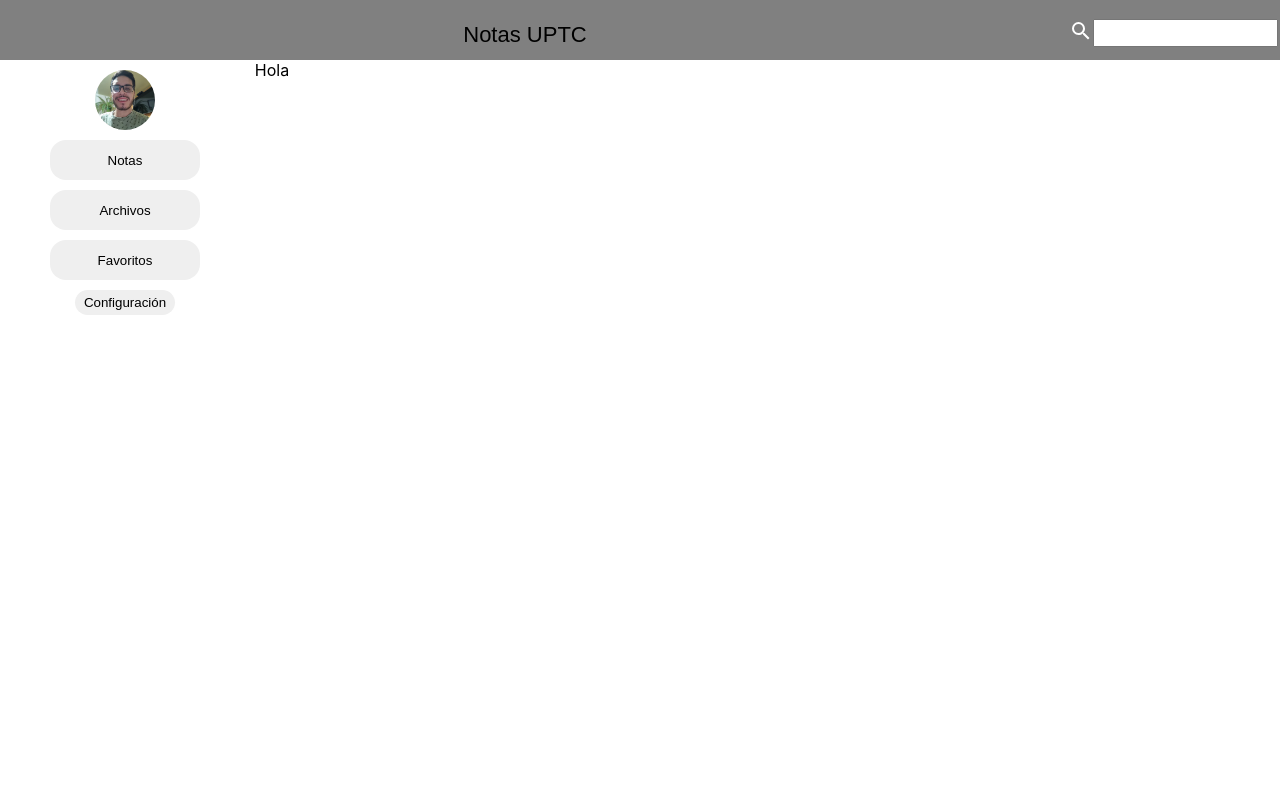
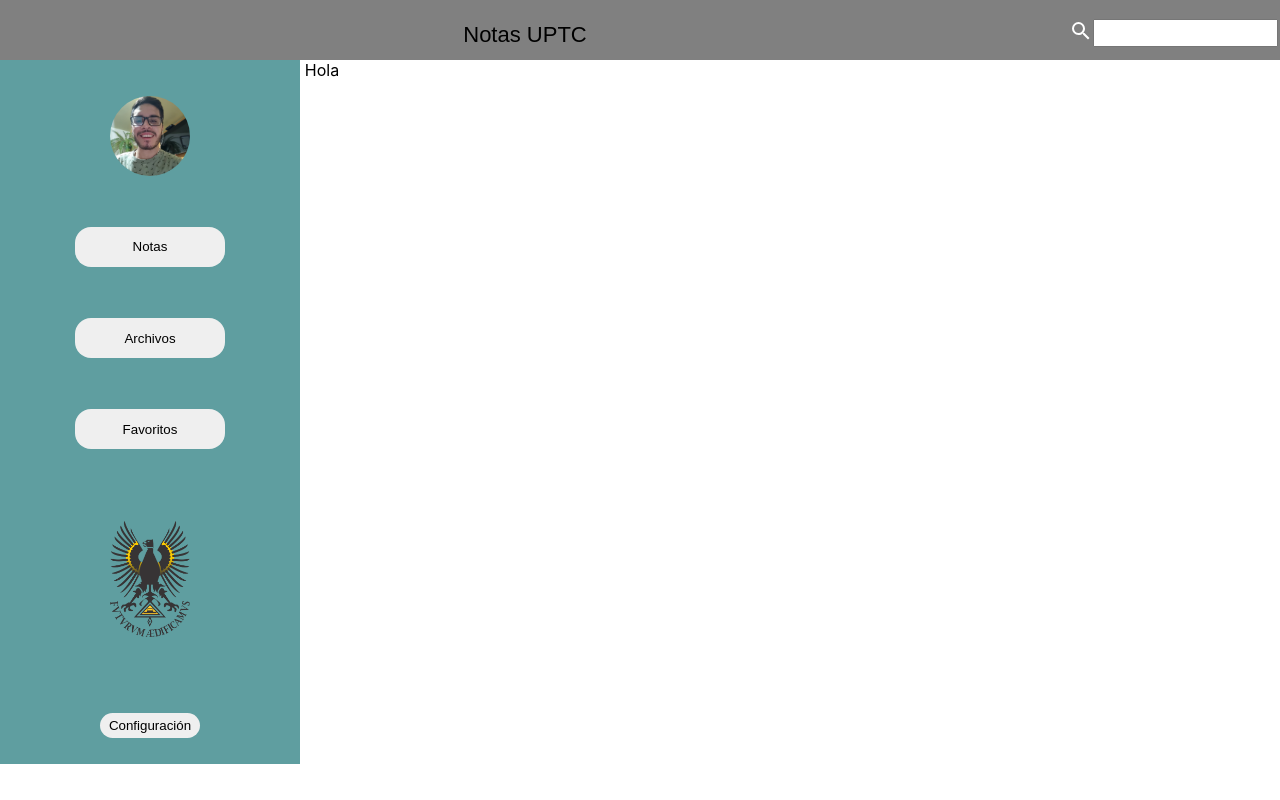
Before and after one commit to sergio1599/notes-uptc, a Next.js app: page /user in a window 1280 px wide. Shown: the top 800 px of the page. Built offline with nearby package versions, Linux system fonts and the light colour scheme.

Commit message:
fixing styles in the component user

```diff
--- a/components/InfoUser/InfoUser.js
+++ b/components/InfoUser/InfoUser.js
@@ -6,10 +6,22 @@ const InfoUser = () => {
         <div className={styles.info}>
             <div className={styles.sideBar}>
                   <img className={styles.profilePic} src={"/images/profile.jpg"}/>
-                  <button className={styles.buttons}>Notas</button>
-                  <button className={styles.buttons}>Archivos</button>
-                  <button className={styles.buttons}>Favoritos</button>
-                  <button className={styles.confBtn}>Configuración</button>
+                  <a>
+                    <button className={styles.buttons}>Notas</button>
+                  </a>
+                  <a>
+                    <button className={styles.buttons}>Archivos</button>
+                  </a>
+                  <a>
+                    <button className={styles.buttons}>Favoritos</button>
+                  </a>
+                  <div className={styles.contImage}>
+                    <img  src={"/images/logo-recortado.png"}/>
+                  </div>
+                  <a>
+                    <button className={styles.confBtn}>Configuración</button>
+                  </a>
+
             </div>
             <div>Hola</div>
         </div>
--- a/components/InfoUser/infoUser.module.css
+++ b/components/InfoUser/infoUser.module.css
@@ -1,20 +1,22 @@
 .info{
     display: grid;
-    grid-template-columns: 250px auto;
+    grid-template-columns: 300px auto;
     grid-gap: 0.3rem;
 }
 
 .sideBar{
     display: grid;
     justify-items: center;
+    align-items: center;
     grid-template-columns: 1fr;
     grid-template-rows: auto;
-    align-items: center;
+    height: 88vh;
+    background-color: cadetblue;
 }
 
 .profilePic{
-    width: 60px;
-    height: 60px;
+    width: 80px;
+    height: 80px;
     margin-top: 10px;
     margin-left: auto;
     margin-right: auto;
@@ -24,7 +26,6 @@
 .buttons{
     width: 150px;
     height: 40px;
-    margin-top: 10px;
     border: 1rem;
     border-radius: 1rem;
 }
@@ -36,3 +37,11 @@
     border: 1rem;
     border-radius: 1rem;
 }
+
+.contImage img{
+    display: grid;
+    margin-top: 20px;
+    margin-bottom: 15px;
+    width: 80px;
+
+}
--- a/components/Login/login.module.css
+++ b/components/Login/login.module.css
@@ -40,8 +40,8 @@
 }
 
 .btn{
-    width: 120px;
-    height: 40px;
+    padding: 10px 24px;
+    border-radius: 0.3rem;
     font-family: Georgia, 'Times New Roman', Times, serif;
     border-radius: 4px;
     font-size: 16px;
```
Also changed, not shown: components/Login/Login.js (+3 -5 lines).
